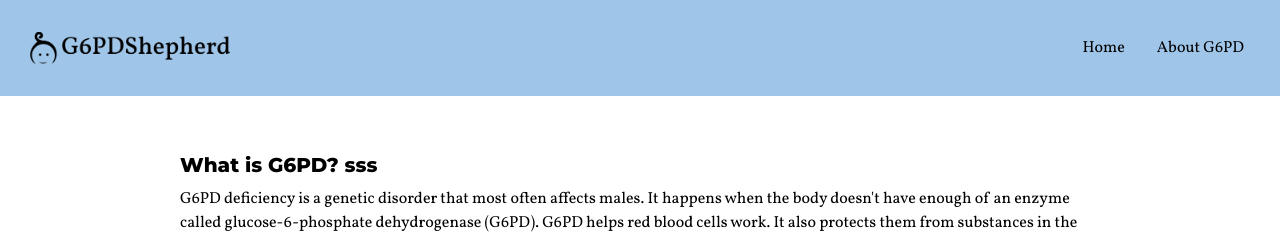
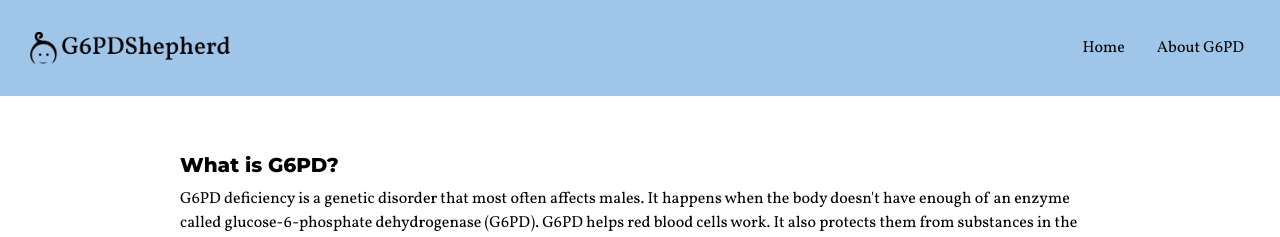
Before and after one commit to odycy21/G6PD-Shepherd, a React (Vite) app: page / in a window 1280 px wide. Shown: the top 237 px of the page. Built offline with nearby package versions, Linux system fonts and the light colour scheme; a web font is replaced by a local one.

Commit message:
fix wording

```diff
--- a/src/Home.jsx
+++ b/src/Home.jsx
@@ -10,7 +10,7 @@ const Home = () => {
         <div className="max-w-[1000px] mt-[-5px] py-10  h-screen mx-auto  justify-center items-center">
 
             <div className="p-20 lg:py-5 px-10 py-10">
-                <h1 className='font-montserrat font-semibold text-xl pb-2'> What is G6PD? sss</h1>
+                <h1 className='font-montserrat font-semibold text-xl pb-2'> What is G6PD?</h1>
                 <p>
                     G6PD deficiency is a genetic disorder that most often affects males. It happens when the body doesn't have enough of an enzyme called glucose-6-phosphate dehydrogenase (G6PD).
                     G6PD helps red blood cells work. It also protects them from substances in the blood that could harm them. In people with G6PD deficiency, either the red blood cells do not make enough G6PD or what they do make doesn't work as it should. <NavLink to="/about" className="linkColor"> Learn more about G6PD.</NavLink>
```
